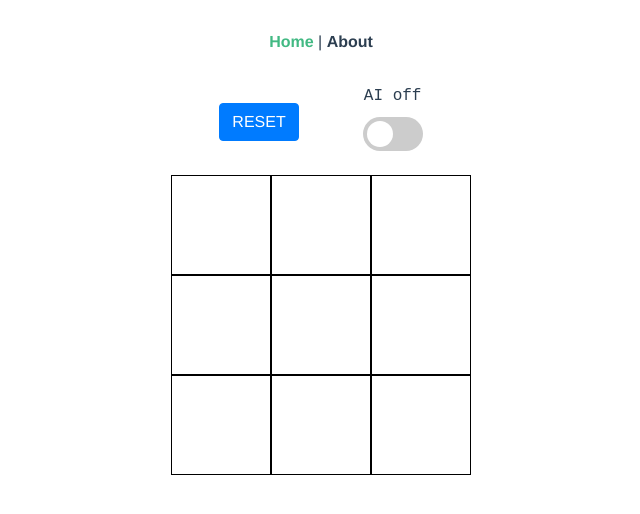
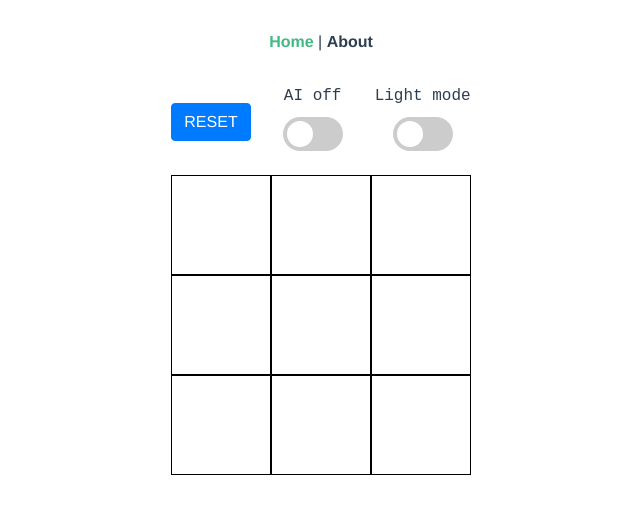
Before and after one commit to ALONUCLEAR/VueJSTicTacToe, a Vue app in the folder tic-tac-toe/: page / in a window 1280 px wide. Shown: the top 514 px of the page, without its empty margins (319-959 px from the left). Built offline with nearby package versions, Linux system fonts and the light colour scheme.

Commit message:
feat(Board.vue): add the darkmode toggle to the page(w/out functions)

```diff
--- a/tic-tac-toe/src/components/Board.vue
+++ b/tic-tac-toe/src/components/Board.vue
@@ -2,8 +2,10 @@
   <div class="board container">
     <div class="pb-3 row d-flex align-items-center justify-content-center">
       <button class="btn btn-primary" @click="initiateBoard">RESET</button>
-      <span class="pl-3 pr-5" />
+      <span class="px-3" />
       <toggle :text="toggleText" @swap="swapAI" />
+      <span class="px-3" />
+      <toggle :text="isDarkMode ? 'Gamer mode' : 'Light mode'" @swap="isDarkMode = !isDarkMode" />
     </div>
     <div v-for="(row, index) in cells" :key="index" class="row justify-content-center">
       <i v-for="(cell, colIndex) in row" :key="colIndex" class="square" :class="cell" @click="clickCell(index, colIndex)" />
@@ -38,6 +40,7 @@
       x: "fa-solid fa-x",
       isXTurn: true,
       isAI: false,
+      isDarkMode: false,
     }
   },
   created() {
```
